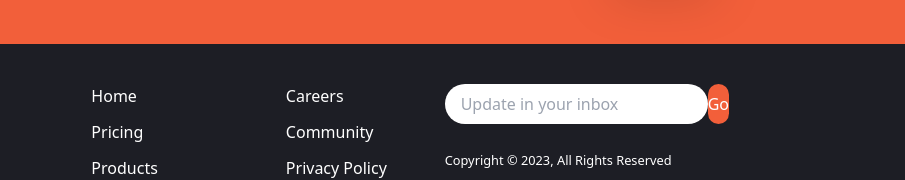
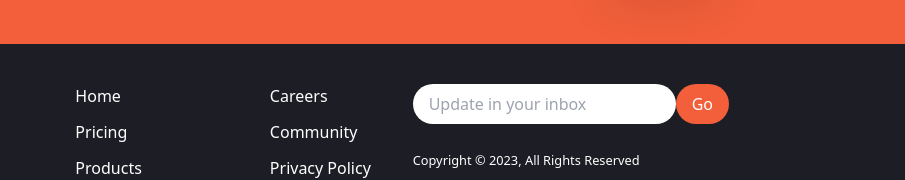
Before and after one commit to Yusufabdulmuiz/Manage-landing, a website: page public/index.html in a window 1280 px wide. Shown: the part 1832-2012 px from the top of the page, 375-1280 px from the left. Drawn offline with nearby package versions, Linux system fonts and the light colour scheme.

Commit message:
Update index.html

```diff
--- a/public/index.html
+++ b/public/index.html
@@ -343,7 +343,7 @@ product teams.
                     <input type="email" placeholder="Update in your inbox"
                         class="px-4 py-2 rounded-full focus:outline-none text-xs">
                     <button
-                        class=" bg-brightRed rounded-full mx-auto px-8 py-4 text-white hover:bg-white hover:text-brightRed focus-within:outline-none">
+                        class=" bg-brightRed rounded-full mx-auto px-4 py-2 text-white hover:bg-white hover:text-brightRed focus-within:outline-none">
                         Go
                     </button>
                 </div>
```
